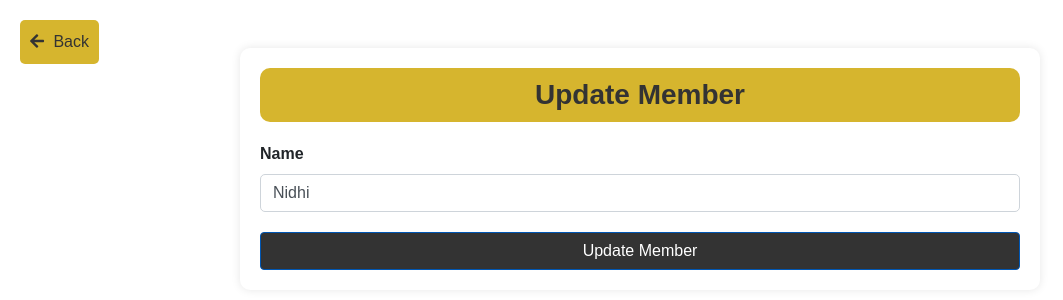
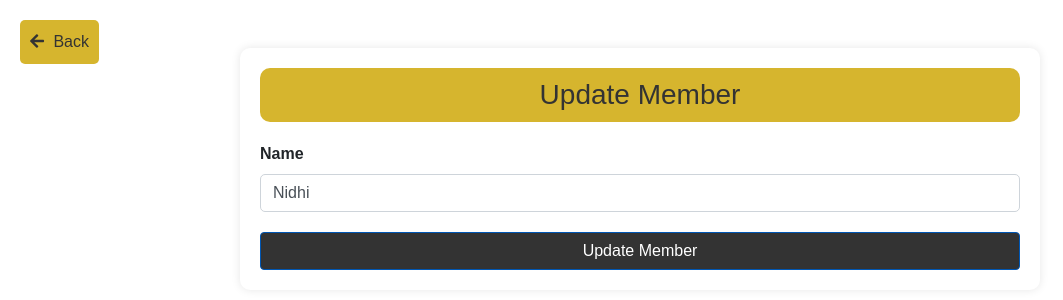
Before and after one commit to Poorvi-R-Bhat/Library, a Flask app: page /members/update/7 in a window 1280 px wide. Shown: the top 300 px of the page, without its empty margins (0-1063 px from the left). Run offline with Flask 3, Linux system fonts and the light colour scheme; some libraries are stand-ins or nearby versions.

Commit message:
Changed the title of the Update Member and Made it uniform

```diff
--- a/templates/update_member.html
+++ b/templates/update_member.html
@@ -27,7 +27,6 @@
             margin-bottom: 30px;
             text-align: center;
             font-size: 28px;
-            font-weight: bold;
             background-color: #d6b52e;
             padding: 10px;
             border-radius: 10px;
@@ -98,7 +97,6 @@
                 <label for="name"><b>Name</b></label>
                 <input type="text" class="form-control" id="name" name="name" value="{{ member.name }}" required>
             </div>
-            <!-- Other form fields omitted for brevity -->
 
             <button type="submit" class="btn btn-primary btn-block">Update Member</button>
         </form>
```
